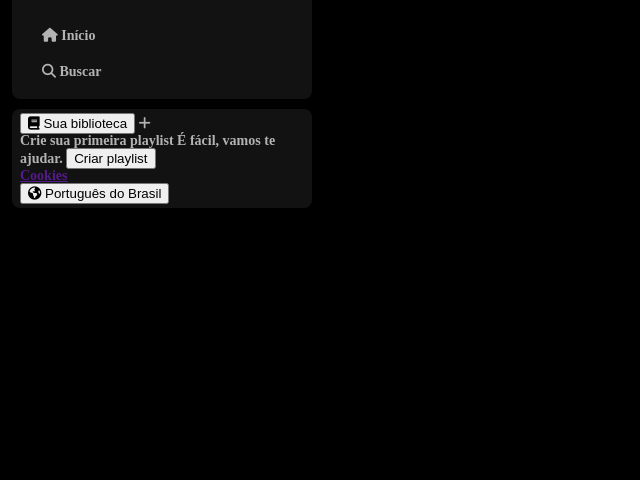
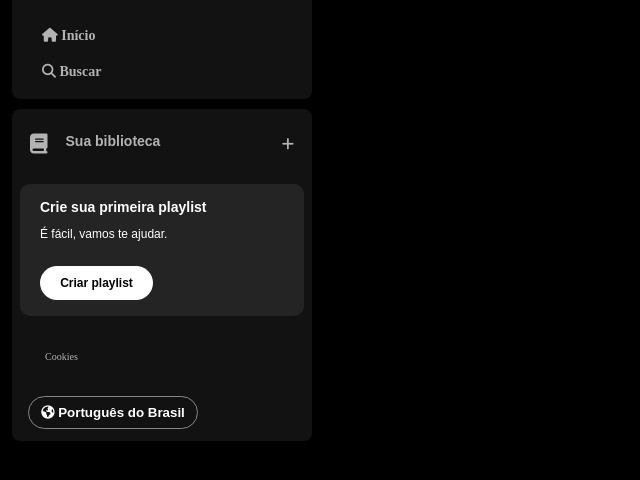
Before and after one commit to Assad-Lz/Clone_Spotify, a plain HTML site: page index.html in a window 1280 px wide. Shown: the part 58-538 px from the top of the page, without its empty margins (0-640 px from the left). Drawn offline with Linux system fonts and the light colour scheme.

Commit message:
Estilos CSS definidos e sidebar completa

```diff
--- a/index.html
+++ b/index.html
@@ -38,7 +38,9 @@
         <div class="library">
             <div class="library__content">
                 <button class="library__button">
-                    <span class="fa fas fa-book"></span>
+                    <div class="libraly__icon">
+                        <span class="icon fa fa-book"></span>
+                    </div>
                     <span>Sua biblioteca</span>
                 </button>
                 <span class="fa fa-plus"></span>
@@ -66,7 +68,9 @@
             </div>
         </div>
     </div>
+    <footer>
 
+    </footer>
     <script src="https://kit.fontawesome.com/4ac1402977.js" crossorigin="anonymous"></script>
 </body>
 
--- a/style.css
+++ b/style.css
@@ -1,6 +1,7 @@
 body {
     background-color: black;
 }
+
 .sidebar {
     position: fixed;
     left: 0;
@@ -33,6 +34,7 @@ body {
     margin-top: 20px;
     padding: 0 20px 10px 20px;
 }
+
 .sidebar nav ul li {
     padding: 10px;
 }
@@ -58,3 +60,114 @@ body {
     margin-top: 10px;
     flex-direction: column;
 }
+
+.library .library__content {
+    display: flex;
+    justify-content: space-between;
+}
+
+.library .library__button {
+    margin-right: 10px;
+    color: #b3b3b3;
+    background-color: transparent;
+    border: 0;
+    font-size: 14px;
+    font-weight: 700;
+    font-family: "DM Sans", sans-serif;
+    text-align: center;
+    text-decoration: none;
+    text-transform: none;
+    padding: 20px 10px;
+    display: flex;
+}
+
+.library .library__button .libraly__icon {
+    font-size: 20px;
+    margin-right: 10px;
+    font-weight: 300;
+    padding-right: 8px;
+}
+
+.library .library__content .fa-plus {
+    margin: 24px 10px;
+}
+
+.section-playlist {
+    background-color: #242424;
+    display: flex;
+    align-items: flex-start;
+    justify-content: space-between;
+    gap: 20px;
+    color: #b3b3b3;
+    font-weight: 600;
+    font-size: 14px;
+    margin: 8px 0;
+    padding: 16px 20px;
+    border-radius: 10px;
+}
+
+.section-playlist .section-playlist__content {
+    display: flex;
+    flex-direction: column;
+}
+
+.section-playlist .section-playlist__content .text {
+    padding-bottom: 14px;
+    color: #fff;
+    font-family: "DM Sans", sans-serif;
+}
+
+.section-playlist__content .title {
+    font-weight: 700;
+}
+
+.section-playlist__content .subtitle {
+    font-weight: 500;
+    font-size: 12px;
+}
+
+.section-playlist__content .section-playlist__button {
+    background-color: #fff;
+    color: #000000;
+    border-radius: 20px;
+    font-size: 12px;
+    display: flex;
+    justify-content: center;
+    font-weight: 700;
+    font-family: "DM Sans", sans-serif;
+    text-decoration: none;
+    text-transform: none;
+    padding: 10px;
+    border: 0;
+    width: 113px;
+    margin-top: 12px;
+}
+
+.sidebar .cookies {
+    margin: 25px 25px;
+}
+
+.sidebar .cookies a {
+    color: #b3b3b3;
+    font-weight: 500;
+    font-size: 10px;
+    text-decoration: none;
+    text-transform: none;
+}
+
+.sidebar .cookies a:hover {
+    text-decoration: underline;
+}
+
+.languages .languages__button {
+    background-color: transparent;
+    border: 1px solid #878787;
+    color: #fff;
+    cursor: pointer;
+    align-items: center;
+    font-weight: bold;
+    width: 170px;
+    margin: 8px;
+    padding: 8px;
+    border-radius: 20px;
+}
```
